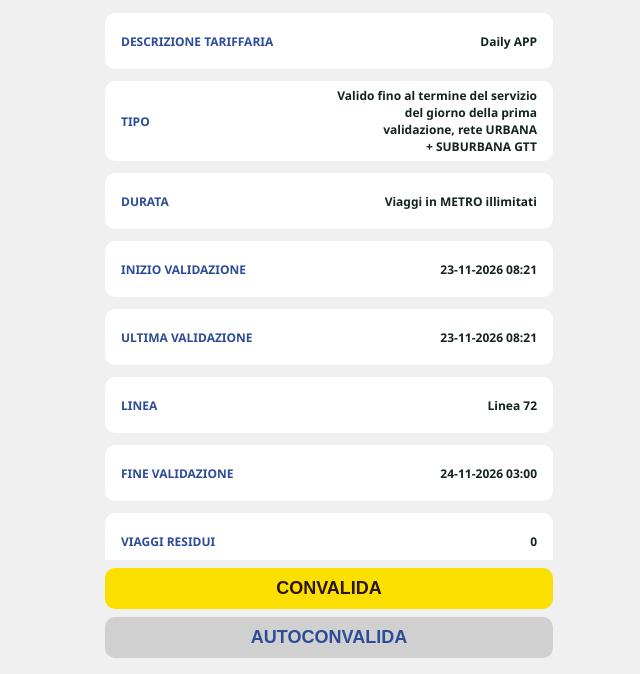
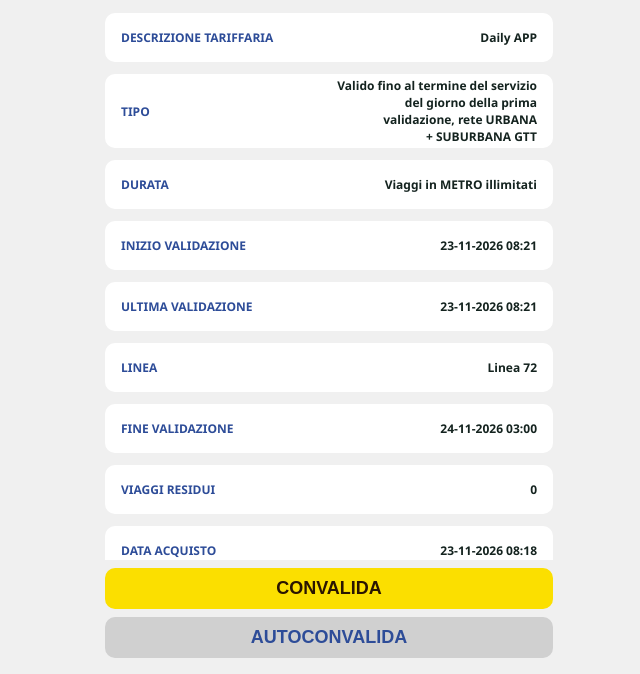
Before and after one commit to UltraWildScreen/GTTaroc, a plain HTML site: page index.html in a window 1280 px wide. Both pictures are taken after a click on the button "GENERA". Shown: the part 126-800 px from the top of the page, without its empty margins (311-951 px from the left). Drawn offline with Linux system fonts and the light colour scheme.

Commit message:
Add files via upload

```diff
--- a/index.html
+++ b/index.html
@@ -21,9 +21,9 @@ h1{font-size:30px;margin:12px 20px 16px}
 .top{display:flex;align-items:center;gap:12px;color:var(--accent);font-size:18px;font-weight:600;margin-bottom:6px}
 .x{background:var(--grey);border:0;border-radius:0 28px 28px 0;width:70px;height:48px;font-size:25px;font-weight:100;color:var(--accent);margin-left:-16px;cursor:pointer;align-items:center;justify-content:center;line-height:1;padding:0}
 .top span{flex:1;text-align:center;margin-right:54px}
-.card{background:var(--card);border-radius:10px;padding:6px 16px;margin:0 0 12px;display:flex;justify-content:space-between;align-items:center;gap:16px;min-height:56px}
+.card{background:var(--card);border-radius:10px;padding:1px 16px;margin:0 0 12px;display:flex;justify-content:space-between;align-items:center;gap:166px;min-height:49px}
 .card .l{color:var(--accent);text-transform:uppercase;font-size:12px;font-weight:600;flex:0 0 auto}
-.card .v{text-align:right;font-size:12px;font-weight:600;word-break:break-word}
+.card .v{text-align:right;font-size:12px;font-weight:600;word-break:break-word;margin:2px 0 2px}
 label{display:block;color:var(--accent);margin:14px 0 6px;font-size:15px}
 input{width:100%;font-size:18px;padding:14px;border-radius:12px;border:2px solid var(--grey);background:var(--card);color:var(--ink)}
 input:focus-visible,button:focus-visible{outline:3px solid var(--accent);outline-offset:2px}
```
